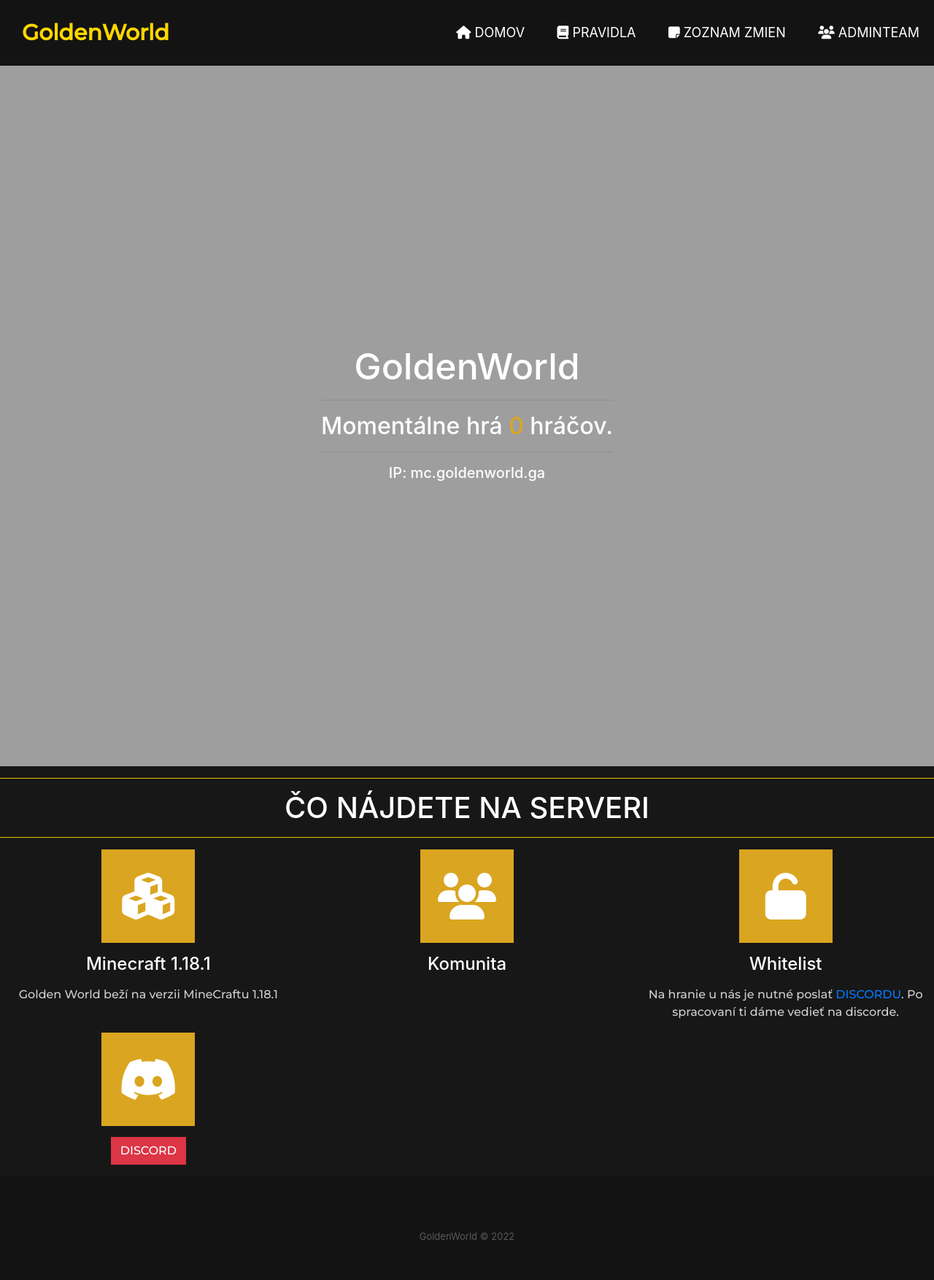
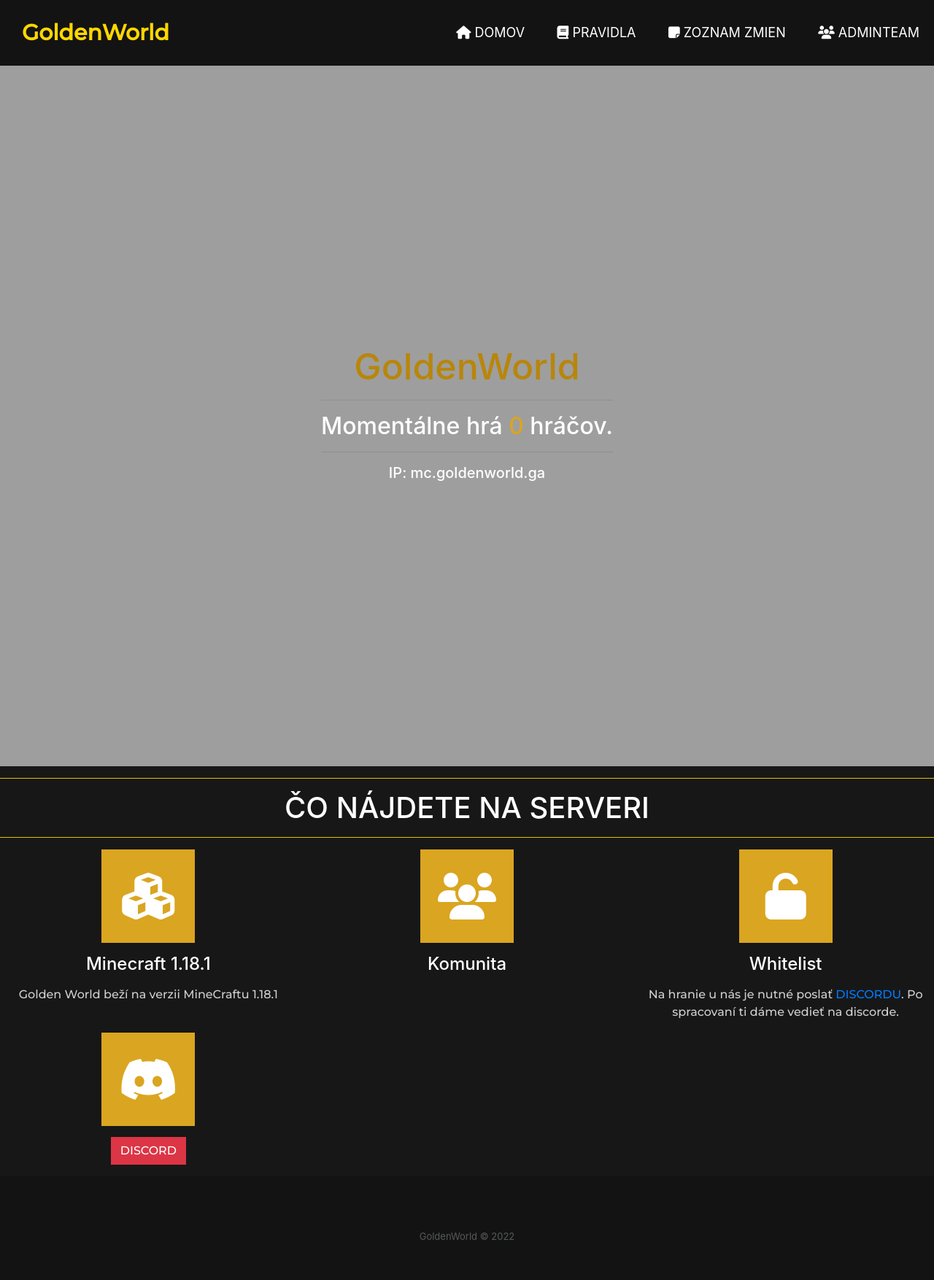
Before and after one commit to AnubisSVK-jpg/goldenworld, a Jekyll site: the page built from index.html, in a window 1280 px wide. Shown: the whole page at 73% size. Built offline with Jekyll 4.4.1, drawn with Linux system fonts in a browser that asks for light colours; nearby versions of some CDN libraries.

Commit message:
Update hlavicka.html

```diff
--- a/_includes/hlavicka.html
+++ b/_includes/hlavicka.html
@@ -16,7 +16,7 @@
 <div class="hlavicka">
     <img src="https://goldenworld.ga/aplikacia/obrazky/background.png" draggable="false" alt="banner"></img>
     <div class="hlavicka-text">
-      <h1 style="font-size: 50px;">{{ site.nazov_strany }}</h1>
+      <h1 style="font-size: 50px; color: darkgoldenrod;">{{ site.nazov_strany }}</h1>
       <hr>
       <h2>Momentálne hrá <span data-playercounter-ip="mc.goldenworld.ga" style="color: goldenrod;">0</span> hráčov.</h2>
       <hr>
```
